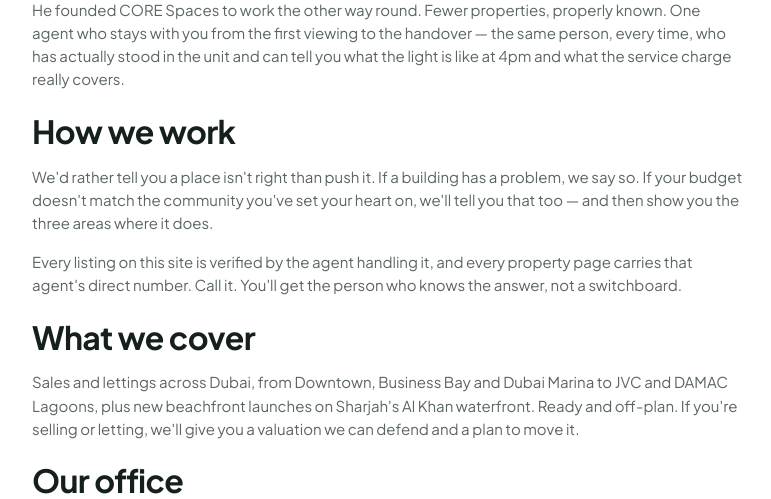
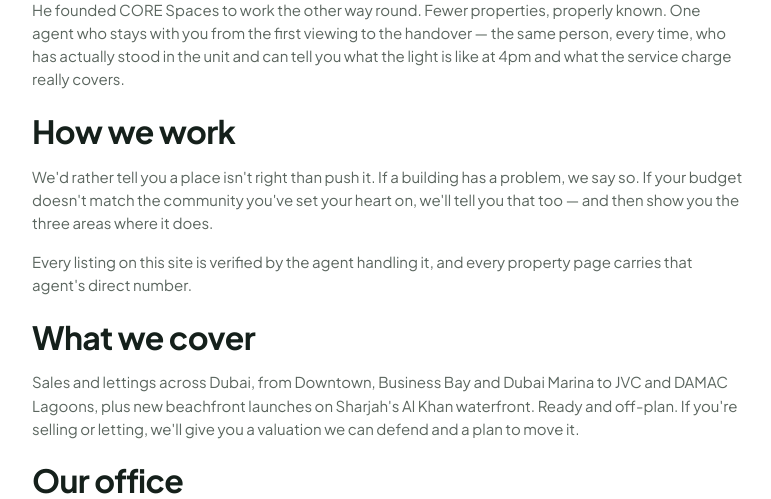
Before and after one commit to awaabgit/corespaceswebsite, a FastAPI app: page /about in a window 1280 px wide. Shown: the part 494-993 px from the top of the page, without its empty margins (252-1023 px from the left). Run offline with FastAPI, Linux system fonts and the light colour scheme.

Commit message:
Turn on GA4 (G-XQBYB54MBB); drop the switchboard line from About
GA4 is skipped for localhost and test traffic so test runs and screenshots
never count as visitors; Vercel previews still load it so the tag can be
checked before going live. About keeps "every property page carries that
agent's direct number" but loses the "not a switchboard" line.

Co-Authored-By: Claude Opus 5.5 <noreply@anthropic.com>

```diff
--- a/app/config.py
+++ b/app/config.py
@@ -145,7 +145,7 @@ def social_urls() -> list[str]:
 # --- Analytics / verification -------------------------------------------------
 # Each tag renders only when its value is set, so an unconfigured site ships no
 # empty script tags and no half-wired analytics.
-GA4_ID = _get("GA4_ID")
+GA4_ID = _get("GA4_ID", "G-XQBYB54MBB")
 GSC_VERIFICATION = _get("GSC_VERIFICATION",
                         "T-yE5uhifqGvHZ7U7eozSxlHqpsxLCm2jRxf21HG2uA")
 # Key for IndexNow (Bing/Yandex instant indexing). Blank disables the ping.
--- a/app/main.py
+++ b/app/main.py
@@ -159,6 +159,9 @@ def _render(request: Request, name: str, page: dict, status_code: int = 200, **c
     page["og_image_abs"] = og if str(og).startswith("http") else f"{base}{og}"
     page["canonical_abs"] = (f"{base}{page['canonical']}" if page.get("canonical")
                              else _canonical_url(request))
+    host = (request.url.hostname or "").lower()
+    page["ga4"] = ("" if host in ("localhost", "127.0.0.1", "testserver")
+                   else config.GA4_ID)
     return templates.TemplateResponse(
         request, name, {"page": page, "t": content.site(), **ctx}, status_code=status_code)
 
--- a/app/templates/about.html
+++ b/app/templates/about.html
@@ -35,8 +35,7 @@
     </p>
     <p>
       Every listing on this site is verified by the agent handling it, and every property page
-      carries that agent's direct number. Call it. You'll get the person who knows the answer,
-      not a switchboard.
+      carries that agent's direct number.
     </p>
 
     <h2>{{ t.about.cover_heading }}</h2>
--- a/app/templates/base.html
+++ b/app/templates/base.html
@@ -35,13 +35,13 @@
   <script type="application/ld+json">{{ block|safe }}</script>
   {% endfor %}
 
-  {% if cfg.GA4_ID %}
-  <script async src="https://www.googletagmanager.com/gtag/js?id={{ cfg.GA4_ID|urlencode }}"></script>
+  {% if page.ga4 %}
+  <script async src="https://www.googletagmanager.com/gtag/js?id={{ page.ga4|urlencode }}"></script>
   <script>
     window.dataLayer = window.dataLayer || [];
     function gtag(){dataLayer.push(arguments);}
     gtag('js', new Date());
-    gtag('config', {{ cfg.GA4_ID|tojson }});
+    gtag('config', {{ page.ga4|tojson }});
     // The three things we want to count: someone tapping Call, someone tapping
     // WhatsApp, and an enquiry form being sent.
     document.addEventListener('click', function (e) {
```
